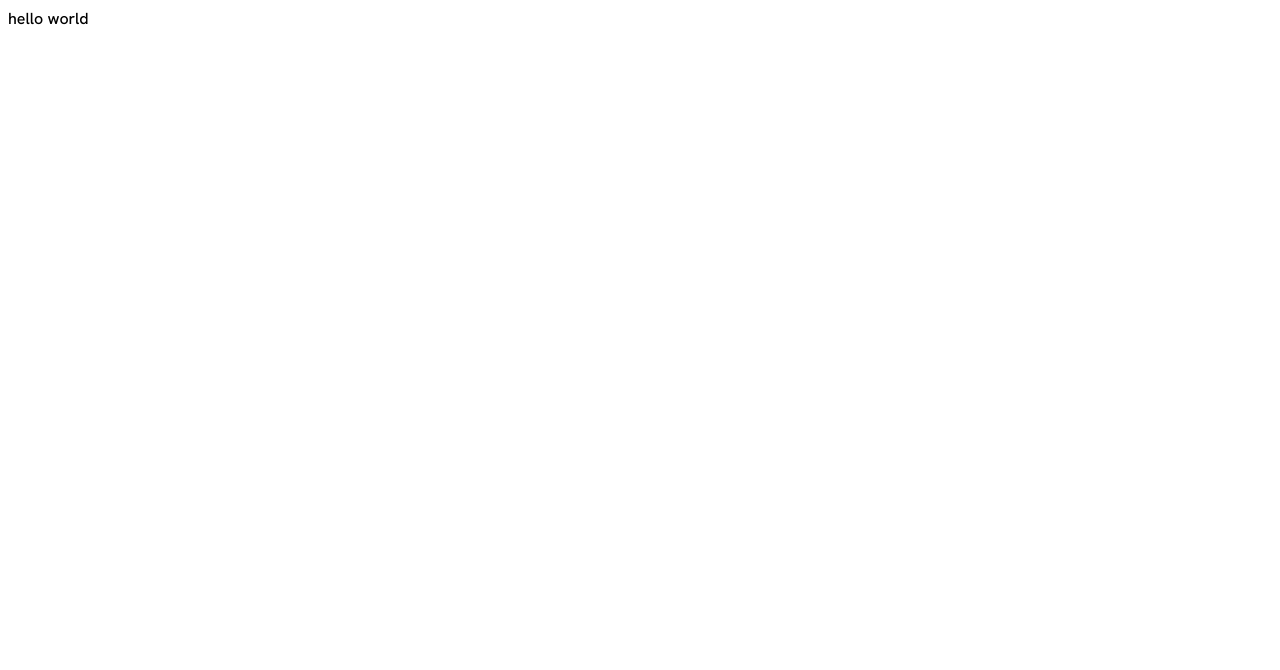
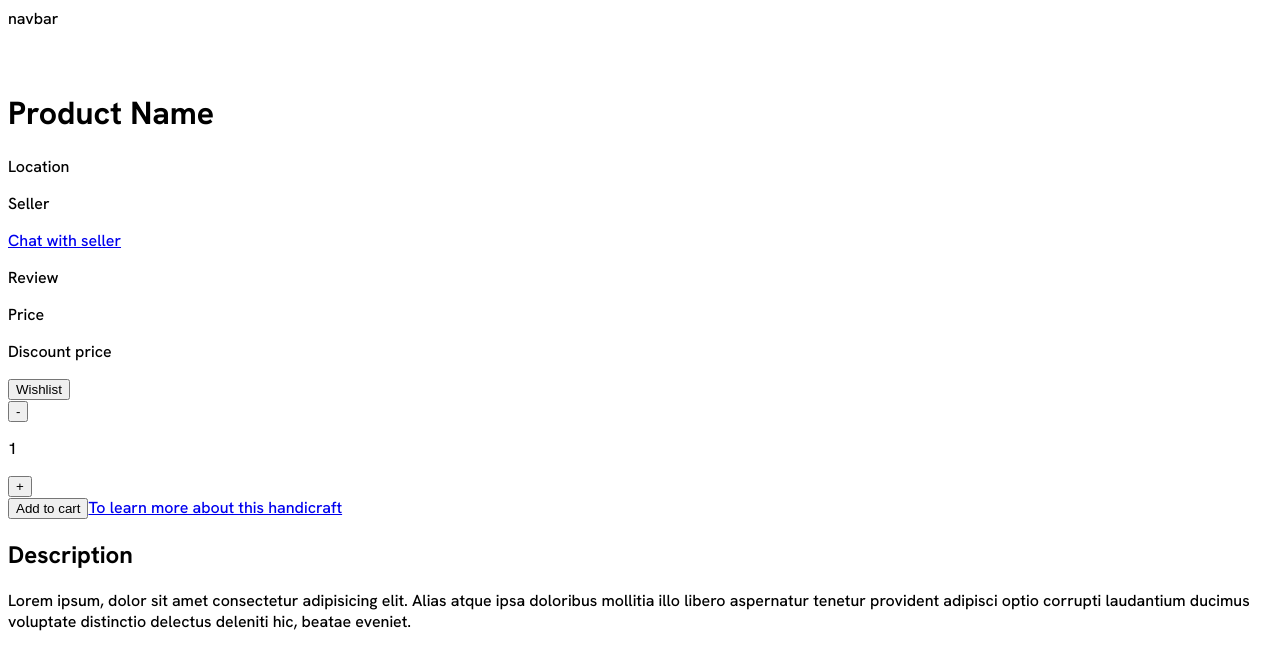
Before and after one commit to nafees-kaiser/SDP_Project, a React (Vite) app in the folder Frontend/: page / in a window 1280 px wide. Shown: the top 670 px of the page. Built offline with nearby package versions, Linux system fonts and the light colour scheme.

Commit message:
Added ProductListing and IndividualProduct initial jsx code

```diff
--- /dev/null
+++ b/Frontend/src/IndividualProduct.jsx
@@ -0,0 +1,53 @@
+import React from "react";
+import style from "./IndividualProduct.module.css"
+
+
+export default function IndividualProduct() {
+    return (
+        <>
+            <div>navbar</div>
+
+            <div className={style.product}>
+                <div className={style['product-picture']}>
+                    <div className={style['one-picture']}>
+                        <img src="" alt="" />
+                    </div>
+                    <div className={style['more-pictures']}>
+                        <img src="" alt="" />
+                        <img src="" alt="" />
+                        <img src="" alt="" />
+                    </div>
+                </div>
+                <div className={style['product-info']}>
+                    <div className={style['basic-info']}>
+                        <h1>Product Name</h1>
+                        <p>Location</p>
+                        <p>Seller</p>
+                        <a href="#">Chat with seller</a>
+                        <p>Review</p>
+                        <p>Price</p>
+                        <p>Discount price</p>
+                        <button>Wishlist</button>
+                    </div>
+                    <div className={style.quantity}>
+                        <button>-</button>
+                        <p>1</p>
+                        <button>+</button>
+                    </div>
+                    <button>Add to cart</button>
+                    <a href="#">To learn more about this handicraft</a>
+                </div>
+            </div>
+            <div className={style['product-description']}>
+                <h2>Description</h2>
+                <div className={style.description}>
+                    Lorem ipsum, dolor sit amet consectetur adipisicing elit. Alias atque ipsa doloribus mollitia illo libero aspernatur tenetur provident adipisci optio corrupti laudantium ducimus voluptate distinctio delectus deleniti hic, beatae eveniet.
+                </div>
+            </div>
+
+            <footer>
+
+            </footer>
+        </>
+    );
+}
--- a/Frontend/src/ProductListing.jsx
+++ b/Frontend/src/ProductListing.jsx
@@ -5,7 +5,108 @@ import style from "./ProductListing.module.css"
 export default function ProductListing(){
     return (
         <>
-            hello world
+            <div>navbar</div>
+            <div className={style['hero-section']}>
+                <h1>Handicraft Products</h1>
+                <p>Buy the traditional handicraft items from various categories.</p>
+            </div>
+            <div className={style['product-list']}>
+                <div className={style['sort-and-filter']}>
+                    <p>100 products</p>
+                    <button>Filter</button>
+                    <button>Sort by</button>
+                </div>
+                <div className={style['product-cards']}>
+                    <div className="card">
+                        <img src="" alt="" />
+                        <p>Review</p>
+                        <p>Product Name</p>
+                        <p>Location</p>
+                        <p>Price</p>
+                    </div>
+                    <div className="card">
+                        <img src="" alt="" />
+                        <p>Review</p>
+                        <p>Product Name</p>
+                        <p>Location</p>
+                        <p>Price</p>
+                    </div>
+                    <div className="card">
+                        <img src="" alt="" />
+                        <p>Review</p>
+                        <p>Product Name</p>
+                        <p>Location</p>
+                        <p>Price</p>
+                    </div>
+                    <div className="card">
+                        <img src="" alt="" />
+                        <p>Review</p>
+                        <p>Product Name</p>
+                        <p>Location</p>
+                        <p>Price</p>
+                    </div>
+                    <div className="card">
+                        <img src="" alt="" />
+                        <p>Review</p>
+                        <p>Product Name</p>
+                        <p>Location</p>
+                        <p>Price</p>
+                    </div>
+                    <div className="card">
+                        <img src="" alt="" />
+                        <p>Review</p>
+                        <p>Product Name</p>
+                        <p>Location</p>
+                        <p>Price</p>
+                    </div>
+                    <div className="card">
+                        <img src="" alt="" />
+                        <p>Review</p>
+                        <p>Product Name</p>
+                        <p>Location</p>
+                        <p>Price</p>
+                    </div>
+                    <div className="card">
+                        <img src="" alt="" />
+                        <p>Review</p>
+                        <p>Product Name</p>
+                        <p>Location</p>
+                        <p>Price</p>
+                    </div>
+                    <div className="card">
+                        <img src="" alt="" />
+                        <p>Review</p>
+                        <p>Product Name</p>
+                        <p>Location</p>
+                        <p>Price</p>
+                    </div>
+                    <div className="card">
+                        <img src="" alt="" />
+                        <p>Review</p>
+                        <p>Product Name</p>
+                        <p>Location</p>
+                        <p>Price</p>
+                    </div>
+                    <div className="card">
+                        <img src="" alt="" />
+                        <p>Review</p>
+                        <p>Product Name</p>
+                        <p>Location</p>
+                        <p>Price</p>
+                    </div>
+                    <div className="card">
+                        <img src="" alt="" />
+                        <p>Review</p>
+                        <p>Product Name</p>
+                        <p>Location</p>
+                        <p>Price</p>
+                    </div>
+                </div>
+                <button>Load more</button>
+                <footer>
+
+                </footer>
+            </div>
         </>
     );
 }
--- a/Frontend/src/main.jsx
+++ b/Frontend/src/main.jsx
@@ -5,11 +5,13 @@ import App from './App.jsx'
 import SignIn from './Sign_in.jsx';
 import LogIn from './Login.jsx';
 import ProductListing from './ProductListing.jsx';
+import IndividualProduct from './IndividualProduct.jsx';
 
 ReactDOM.createRoot(document.getElementById('root')).render(
   <React.StrictMode>
     {/* <SignIn/> */}
     {/* <LogIn/> */}
-    <ProductListing />
+    {/* <ProductListing /> */}
+    <IndividualProduct/>
   </React.StrictMode>,
 )
```
Also changed, not shown: Frontend/src/IndividualProduct.module.css (added).
